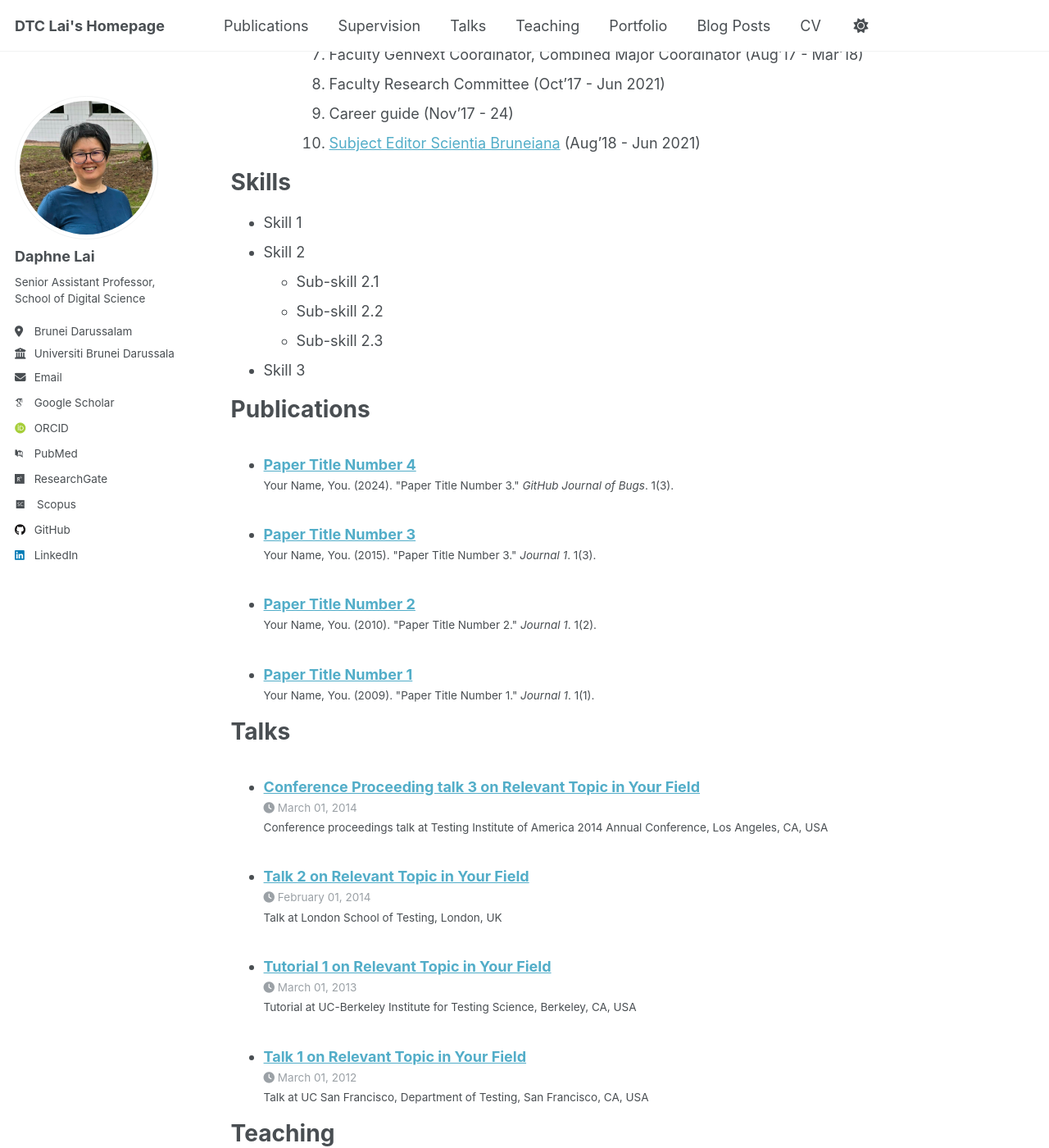
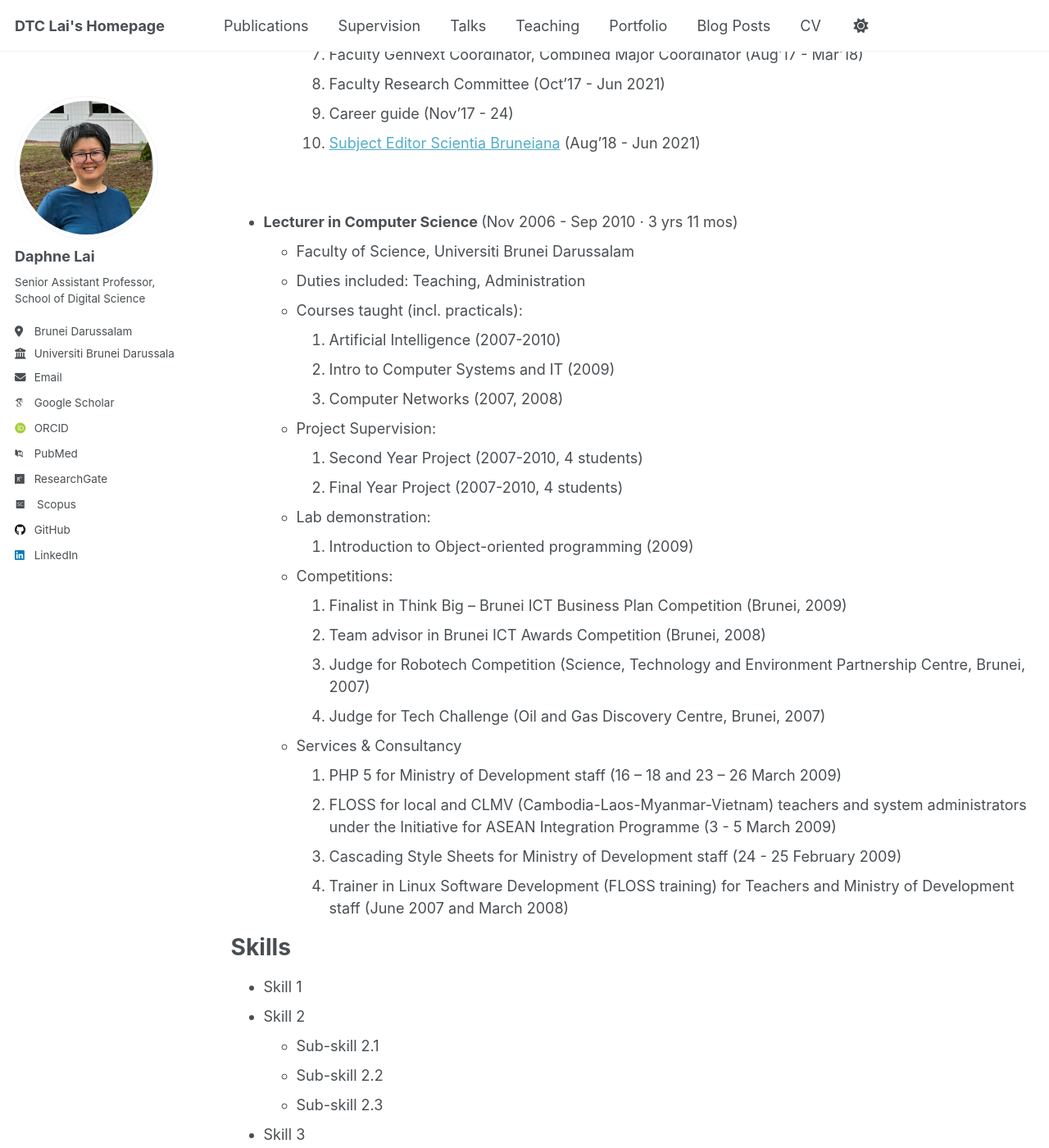
Before and after one commit to dtclai/dtclai.github.io, a Jekyll site: the page built from _pages/cv.md, in a window 1280 px wide and 1400 px high, scrolled down 1907 px. Shown: the whole window at 82% size. Built offline with Jekyll 4.4.1, drawn with Linux system fonts in a browser that asks for light colours; some web fonts are replaced; some of the changed text lies outside the part shown.

Commit message:
Update cv.md

```diff
--- a/_pages/cv.md
+++ b/_pages/cv.md
@@ -29,7 +29,7 @@ Work experience (CV in working progress)
 
 <br/>
 
-* Lecturer in Computer Science (May 2014 - Aug 2018 · 4 yrs 4 mos)
+* <b>Lecturer in Computer Science </b> (May 2014 - Aug 2018 · 4 yrs 4 mos)
   * Faculty of Science, Universiti Brunei Darussalam
   * Duties included: Research, Teaching, Administration, Supervision & Examination
   * Research (Data Analysis, Data Mining, Artificial Intelligence):
@@ -74,6 +74,35 @@ Work experience (CV in working progress)
      9.  Career guide (Nov'17 - 24)
      10. <a href="https://scibru.fos.ubd.edu.bn/index.php/scibru/about/editorialTeam">Subject Editor Scientia Bruneiana</a> (Aug'18 - Jun 2021)
 
+<br/>
+
+* <b>Lecturer in Computer Science </b> (Nov 2006 - Sep 2010 · 3 yrs 11 mos)
+  * Faculty of Science, Universiti Brunei Darussalam
+  * Duties included: Teaching, Administration
+  * Courses taught (incl. practicals):
+    1. Artificial Intelligence (2007-2010)
+    2. Intro to Computer Systems and IT (2009)
+    3. Computer Networks (2007, 2008)
+
+  * Project Supervision:
+    1. Second Year Project (2007-2010,  4 students)
+    2. Final Year Project (2007-2010, 4 students)
+
+  * Lab demonstration:
+      1. Introduction to Object-oriented programming (2009)
+
+  * Competitions:
+    1. Finalist in Think Big – Brunei ICT Business Plan Competition (Brunei, 2009)
+    2. Team advisor in Brunei ICT Awards Competition (Brunei, 2008)
+    3. Judge for Robotech Competition (Science, Technology and Environment Partnership Centre, Brunei, 2007)
+    4. Judge for Tech Challenge (Oil and Gas Discovery Centre, Brunei, 2007)
+
+  * Services & Consultancy
+    1. PHP 5 for Ministry of Development staff (16 – 18 and 23 – 26 March 2009)
+    2. FLOSS for local and CLMV (Cambodia-Laos-Myanmar-Vietnam) teachers and system administrators under the Initiative for ASEAN Integration Programme (3 - 5 March 2009)
+    3. Cascading Style Sheets for Ministry of Development staff (24 - 25 February 2009)
+    4. Trainer in Linux Software Development  (FLOSS training) for Teachers and Ministry of Development staff (June 2007 and March 2008)
+
 Skills
 ======
 * Skill 1
```
